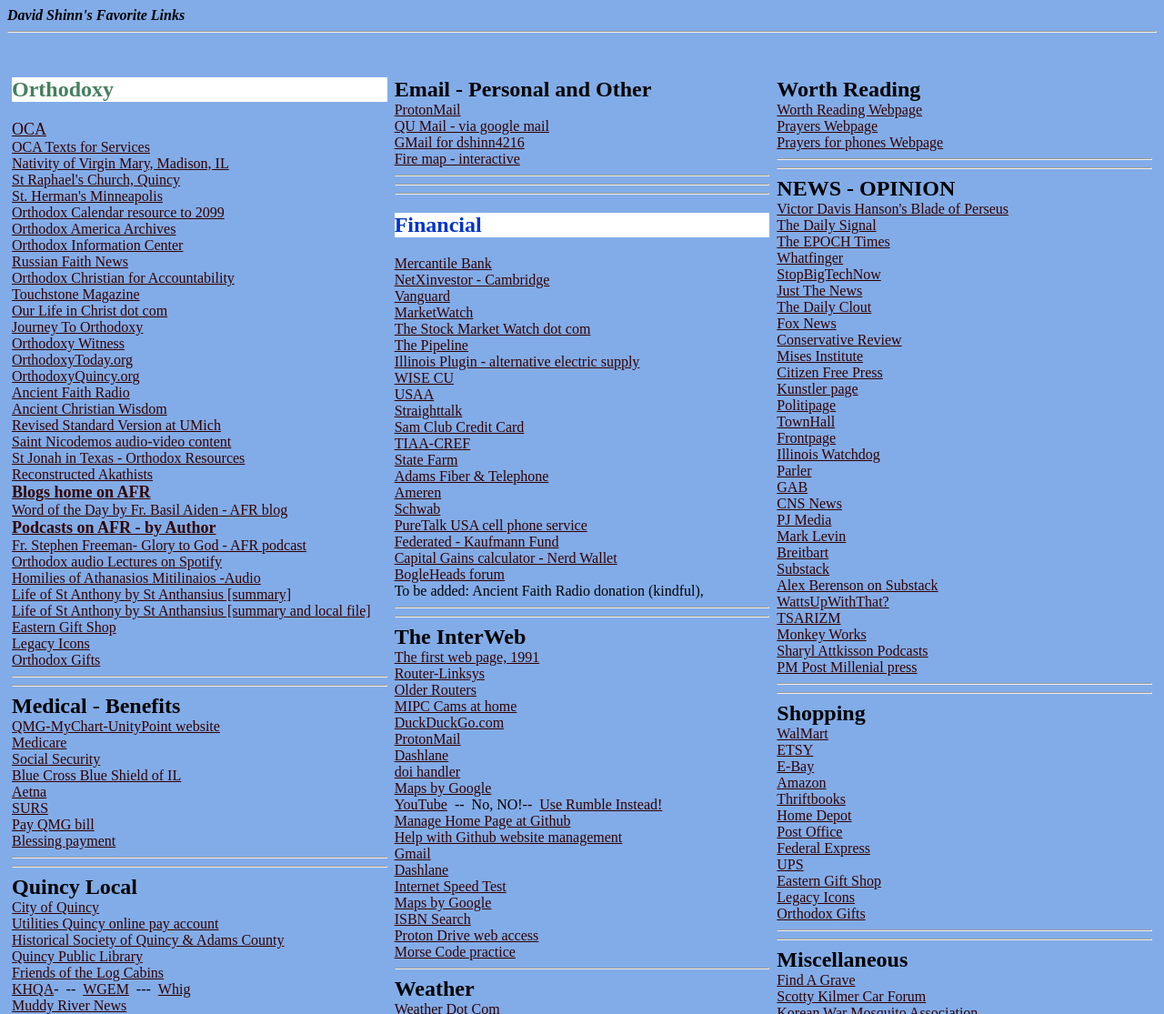
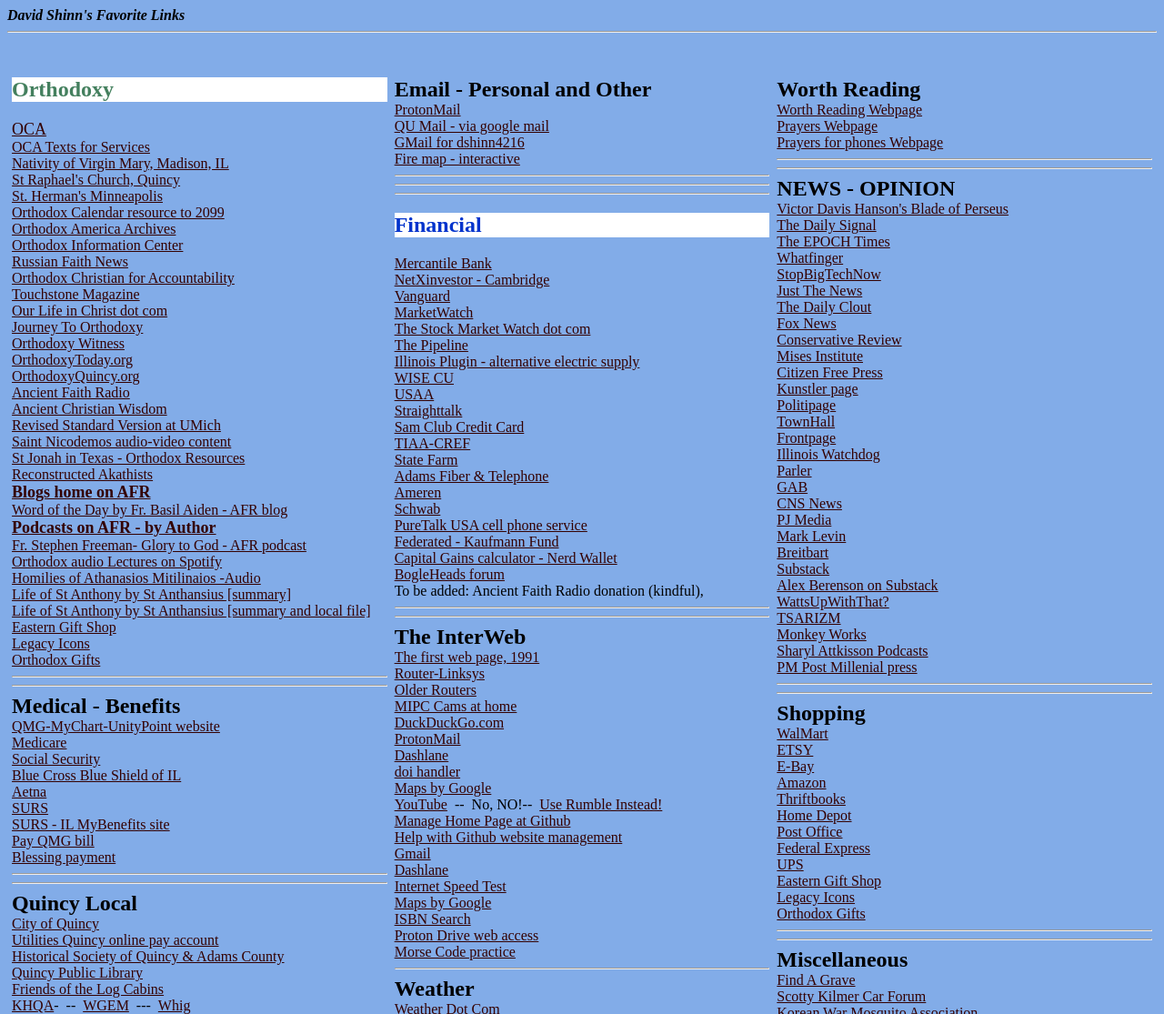
Before and after one commit to ddssite/mainepage, a plain HTML site: page index.html in a window 1280 px wide. Shown: the top 1115 px of the page at 91% size. Drawn offline with Linux system fonts and the light colour scheme.

Commit message:
added mybenefitsillinois

```diff
--- a/index.html
+++ b/index.html
@@ -75,6 +75,7 @@
 <a href="http://www.bcbsil.com/">Blue Cross Blue Shield of IL</a><br>
 <a href="http://www.aetna.com/">Aetna</a><br>
 <a href="https://surs.org/">SURS</a><br>
+<a href="https://mybenefits.illinois.gov/" target="_blank" rel="noopener noreferrer">SURS - IL MyBenefits site</a><br>
 <a href="https://quincymedgroup.mysecurebill.com/">Pay QMG bill</a><br>
 <a href="https://blessinghealth.myonplanhealth.com">Blessing payment</a><br>
 
```
